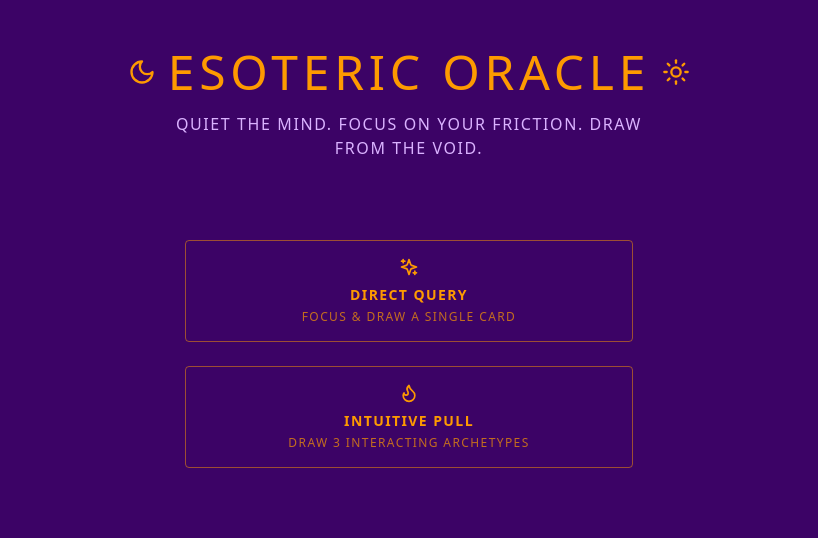
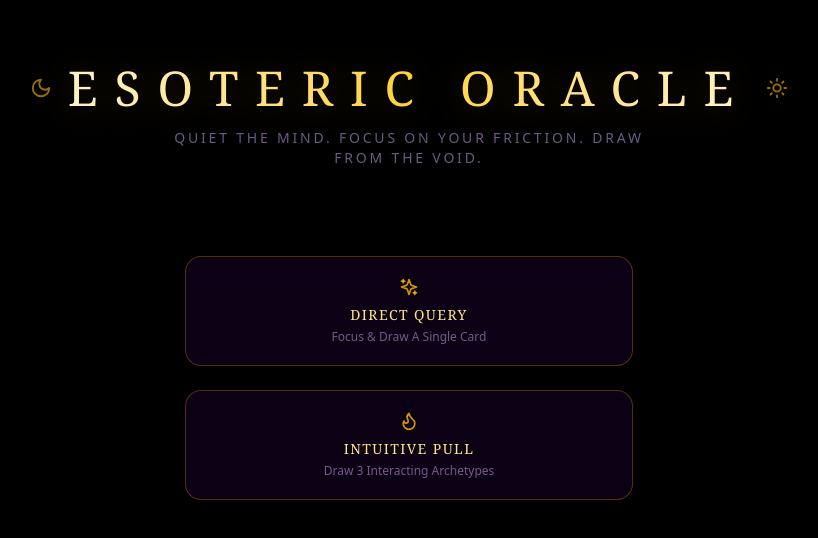
Before and after one commit to Jbardossas/Esoteric-Oracle, a React (Vite) app: page / in a window 1280 px wide. Shown: the top 538 px of the page, without its empty margins (231-1049 px from the left). Built offline with nearby package versions, Linux system fonts and the light colour scheme.

Commit message:
Refine typography and add soft rounded corners to UI

```diff
--- a/src/App.jsx
+++ b/src/App.jsx
@@ -447,16 +447,18 @@ export default function App() {
   };
 
   return (
-    <div className="min-h-screen bg-purple-950 text-purple-100 font-sans selection:bg-amber-500/30">
+    <div className="min-h-screen bg-black text-purple-100 font-sans selection:bg-amber-500/30">
 
       {/* Header */}
-      <header className="max-w-4xl mx-auto p-6 flex flex-col items-center justify-center space-y-4 pt-12">
-        <div className="flex items-center space-x-3 text-amber-500">
-          <Moon size={28} />
-          <h1 className="text-3xl md:text-5xl font-light tracking-widest uppercase text-center">Esoteric Oracle</h1>
-          <Sun size={28} />
+      <header className="max-w-4xl mx-auto p-6 flex flex-col items-center justify-center space-y-4 pt-16">
+        <div className="flex items-center space-x-4 text-amber-500/80">
+          <Moon size={22} className="text-amber-400/60" />
+          <h1 className="text-3xl md:text-5xl font-serif font-extralight tracking-[0.25em] md:tracking-[0.35em] uppercase text-center text-transparent bg-clip-text bg-gradient-to-r from-amber-100 via-amber-300 to-amber-100 drop-shadow-[0_2px_15px_rgba(245,158,11,0.2)]">
+            Esoteric Oracle
+          </h1>
+          <Sun size={22} className="text-amber-400/60" />
         </div>
-        <p className="text-purple-300 text-sm md:text-base tracking-widest uppercase text-center max-w-lg">
+        <p className="text-purple-300/50 text-xs md:text-sm tracking-[0.2em] uppercase text-center max-w-lg font-light">
           Quiet the mind. Focus on your friction. Draw from the void.
         </p>
       </header>
@@ -466,23 +468,23 @@ export default function App() {
 
         {/* Menu State: Choosing the Draw Mode */}
         {mode === 'menu' && (
-          <div className="flex flex-col space-y-6 mt-8 w-full max-w-md animate-fade-in">
+          <div className="flex flex-col space-y-6 mt-10 w-full max-w-md animate-fade-in">
             <button
               onClick={() => handleDraw(1)}
-              className="group relative px-8 py-4 bg-transparent border border-amber-500/50 text-amber-500 tracking-widest uppercase text-sm hover:bg-amber-500/20 transition-all duration-300 rounded-sm overflow-hidden flex flex-col items-center"
+              className="group relative px-8 py-5 bg-purple-950/20 border border-amber-500/30 text-amber-400/90 tracking-[0.2em] uppercase text-sm hover:bg-amber-500/10 hover:border-amber-500/60 transition-all duration-500 rounded-2xl overflow-hidden flex flex-col items-center shadow-[0_0_20px_rgba(0,0,0,0.5)] hover:shadow-[0_0_25px_rgba(245,158,11,0.15)]"
             >
-              <Sparkles size={20} className="mb-2" />
-              <span className="font-semibold mb-1">Direct Query</span>
-              <span className="text-xs text-amber-500/70">Focus & draw a single card</span>
+              <Sparkles size={20} className="mb-2 text-amber-400/80 transition-transform duration-500 group-hover:scale-110" />
+              <span className="font-serif font-light tracking-widest mb-1 text-amber-200">Direct Query</span>
+              <span className="text-xs text-purple-300/50 font-sans tracking-normal capitalize">Focus & draw a single card</span>
             </button>
 
             <button
               onClick={() => handleDraw(3)}
-              className="group relative px-8 py-4 bg-transparent border border-amber-500/50 text-amber-500 tracking-widest uppercase text-sm hover:bg-amber-500/20 transition-all duration-300 rounded-sm overflow-hidden flex flex-col items-center"
+              className="group relative px-8 py-5 bg-purple-950/20 border border-amber-500/30 text-amber-400/90 tracking-[0.2em] uppercase text-sm hover:bg-amber-500/10 hover:border-amber-500/60 transition-all duration-500 rounded-2xl overflow-hidden flex flex-col items-center shadow-[0_0_20px_rgba(0,0,0,0.5)] hover:shadow-[0_0_25px_rgba(245,158,11,0.15)]"
             >
-              <Flame size={20} className="mb-2" />
-              <span className="font-semibold mb-1">Intuitive Pull</span>
-              <span className="text-xs text-amber-500/70">Draw 3 interacting archetypes</span>
+              <Flame size={20} className="mb-2 text-amber-400/80 transition-transform duration-500 group-hover:scale-110" />
+              <span className="font-serif font-light tracking-widest mb-1 text-amber-200">Intuitive Pull</span>
+              <span className="text-xs text-purple-300/50 font-sans tracking-normal capitalize">Draw 3 interacting archetypes</span>
             </button>
           </div>
         )}
@@ -492,12 +494,12 @@ export default function App() {
           <div className="w-full flex flex-col items-center animate-fade-in">
             <button
               onClick={reset}
-              className="mb-12 text-xs tracking-widest uppercase text-purple-400 hover:text-amber-500 transition-colors duration-300"
+              className="mb-12 px-6 py-2 rounded-full border border-purple-900/40 bg-purple-950/20 text-xs tracking-[0.25em] uppercase text-purple-300/60 hover:text-amber-300 hover:border-amber-500/40 transition-all duration-300 shadow-sm"
             >
-              [ Return to the Void ]
+              Return to the Void
             </button>
 
-            {/* Card Grid - dynamically adjusts for 1 or 3 cards */}
+            {/* Card Grid */}
             <div className={`flex flex-col lg:flex-row gap-8 justify-center items-center w-full ${mode === 'single' ? 'max-w-md' : 'max-w-6xl'}`}>
               {drawnCards.map((card, idx) => (
                 <div key={card.id} className="relative w-full max-w-sm aspect-[2/3] perspective-1000">
@@ -508,39 +510,39 @@ export default function App() {
 
                     {/* Card Back (Face Down) */}
                     <div
-                      className="absolute w-full h-full backface-hidden bg-purple-900 border border-purple-800 rounded-xl shadow-[0_0_30px_rgba(0,0,0,0.5)] flex flex-col items-center justify-center p-8 cursor-pointer hover:border-amber-500/50 hover:shadow-[0_0_40px_rgba(245,158,11,0.2)] transition-all duration-500 group"
+                      className="absolute w-full h-full backface-hidden bg-neutral-950 border border-purple-900/30 rounded-2xl shadow-[0_0_30px_rgba(0,0,0,0.8)] flex flex-col items-center justify-center p-8 cursor-pointer hover:border-amber-500/40 hover:shadow-[0_0_40px_rgba(245,158,11,0.1)] transition-all duration-500 group"
                       style={{ backfaceVisibility: 'hidden' }}
                       onClick={() => flipCard(idx)}
                     >
-                      <Eye className="text-purple-700 group-hover:text-amber-500/70 mb-4 transition-colors duration-500" size={48} />
-                      <div className="w-16 h-16 border border-purple-700 group-hover:border-amber-500/50 rotate-45 flex items-center justify-center transition-colors duration-500">
-                        <div className="w-8 h-8 border border-purple-600 group-hover:border-amber-500/30 rotate-45 transition-colors duration-500"></div>
+                      <Eye className="text-purple-900/80 group-hover:text-amber-500/60 mb-4 transition-colors duration-500" size={48} />
+                      <div className="w-16 h-16 border border-purple-900/50 group-hover:border-amber-500/40 rotate-45 flex items-center justify-center transition-colors duration-500 rounded-lg">
+                        <div className="w-8 h-8 border border-purple-900/30 group-hover:border-amber-500/30 rotate-45 transition-colors duration-500 rounded-md"></div>
                       </div>
-                      <span className="absolute bottom-8 text-xs tracking-widest uppercase text-purple-500 group-hover:text-amber-500/50 transition-colors duration-500">
+                      <span className="absolute bottom-8 text-xs tracking-[0.25em] uppercase text-purple-700/60 group-hover:text-amber-500/50 transition-colors duration-500 font-serif">
                         Reveal
                       </span>
                     </div>
 
                     {/* Card Front (Face Up) */}
                     <div
-                      className="absolute w-full h-full backface-hidden bg-purple-900 border border-amber-500/50 rounded-xl shadow-[0_0_40px_rgba(245,158,11,0.2)] flex flex-col p-6 md:p-8 overflow-y-auto"
+                      className="absolute w-full h-full backface-hidden bg-neutral-950 border border-amber-500/30 rounded-2xl shadow-[0_0_40px_rgba(245,158,11,0.1)] flex flex-col p-6 md:p-8 overflow-y-auto"
                       style={{ backfaceVisibility: 'hidden', transform: 'rotateY(180deg)' }}
                     >
                       <div className="flex flex-col h-full animate-fade-in">
                         <div className="text-center mb-6">
-                          <Flame className="text-amber-500 mx-auto mb-2" size={24} />
-                          <h2 className="text-xl md:text-2xl text-amber-500 font-light tracking-widest uppercase leading-tight">{card.emblem}</h2>
+                          <Flame className="text-amber-500/80 mx-auto mb-2" size={22} />
+                          <h2 className="text-xl md:text-2xl text-amber-300 font-serif font-light tracking-widest uppercase leading-tight">{card.emblem}</h2>
                         </div>
 
-                        <div className="space-y-5 flex-grow text-sm leading-relaxed text-purple-100">
+                        <div className="space-y-5 flex-grow text-sm leading-relaxed text-purple-100/90">
                           <div>
-                            <h3 className="text-xs text-amber-500/80 uppercase tracking-widest mb-1">The Vision</h3>
-                            <p className="italic text-purple-200">"{card.vision}"</p>
+                            <h3 className="text-xs text-amber-500/60 uppercase tracking-widest mb-1 font-serif">The Vision</h3>
+                            <p className="italic text-purple-200/70">"{card.vision}"</p>
                           </div>
 
                           <div>
-                            <h3 className="text-xs text-amber-500/80 uppercase tracking-widest mb-2">Core Insights</h3>
-                            <ul className="list-disc list-inside space-y-1 text-purple-200">
+                            <h3 className="text-xs text-amber-500/60 uppercase tracking-widest mb-2 font-serif">Core Insights</h3>
+                            <ul className="list-disc list-inside space-y-1 text-purple-200/70">
                               {card.insights.map((insight, i) => (
                                 <li key={i}>{insight}</li>
                               ))}
@@ -548,14 +550,14 @@ export default function App() {
                           </div>
 
                           <div>
-                            <h3 className="text-xs text-amber-500/80 uppercase tracking-widest mb-1">The Takeaway</h3>
+                            <h3 className="text-xs text-amber-500/60 uppercase tracking-widest mb-1 font-serif">The Takeaway</h3>
                             <p>{card.takeaway}</p>
                           </div>
                         </div>
 
-                        <div className="mt-6 pt-5 border-t border-purple-800 text-center">
-                          <h3 className="text-xs text-amber-500/80 uppercase tracking-widest mb-2">Reflection</h3>
-                          <p className="font-medium text-amber-200 text-sm">"{card.reflection}"</p>
+                        <div className="mt-6 pt-5 border-t border-purple-900/30 text-center">
+                          <h3 className="text-xs text-amber-500/60 uppercase tracking-widest mb-2 font-serif">Reflection</h3>
+                          <p className="font-serif italic text-amber-200/80 text-sm">"{card.reflection}"</p>
                         </div>
                       </div>
                     </div>
```
